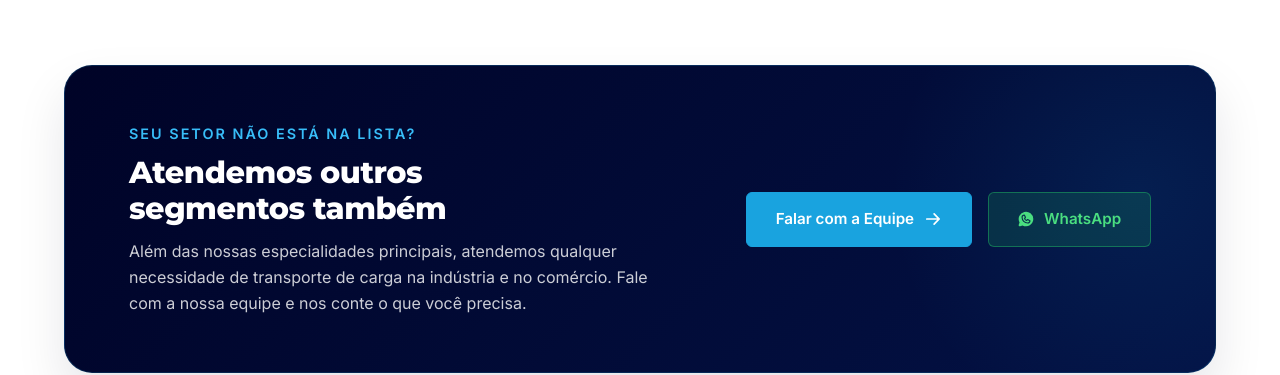
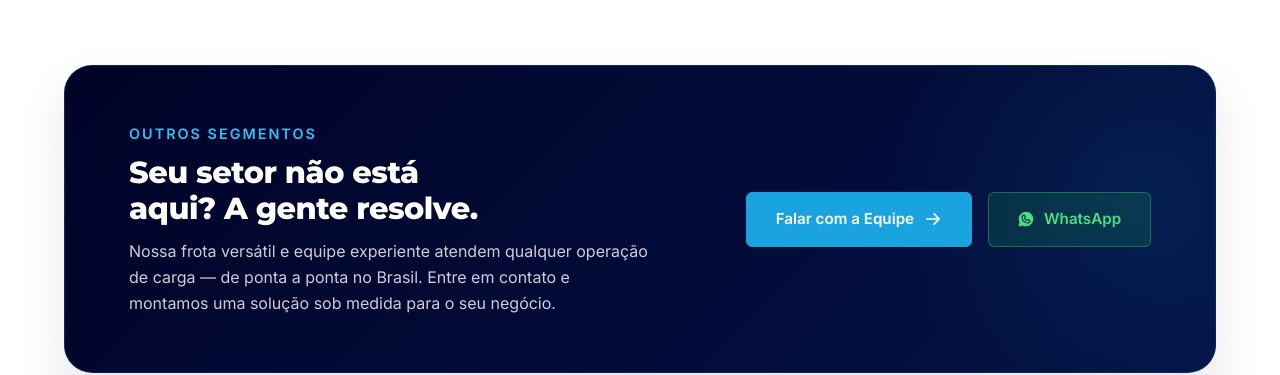
Before and after one commit to webconverte/siteexpressopb, a React (Vite) app: page / in a window 1280 px wide. Shown: the part 2700-3075 px from the top of the page. Built offline with nearby package versions, Linux system fonts and the light colour scheme.

Commit message:
copy: melhora texto da secao outros segmentos

```diff
--- a/src/pages/Home.jsx
+++ b/src/pages/Home.jsx
@@ -282,9 +282,9 @@ const Home = () => {
                 <div className="container">
                     <div className="outros-segmentos-box">
                         <div className="outros-segmentos-content">
-                            <span className="kicker" style={{ color: '#38bdf8' }}>Seu setor não está na lista?</span>
-                            <h3>Atendemos outros segmentos também</h3>
-                            <p>Além das nossas especialidades principais, atendemos qualquer necessidade de transporte de carga na indústria e no comércio. Fale com a nossa equipe e nos conte o que você precisa.</p>
+                            <span className="kicker" style={{ color: '#38bdf8' }}>Outros Segmentos</span>
+                            <h3>Seu setor não está aqui? A gente resolve.</h3>
+                            <p>Nossa frota versátil e equipe experiente atendem qualquer operação de carga — de ponta a ponta no Brasil. Entre em contato e montamos uma solução sob medida para o seu negócio.</p>
                         </div>
                         <div className="outros-segmentos-actions">
                             <Link to="/contato" className="btn-primary">
```
